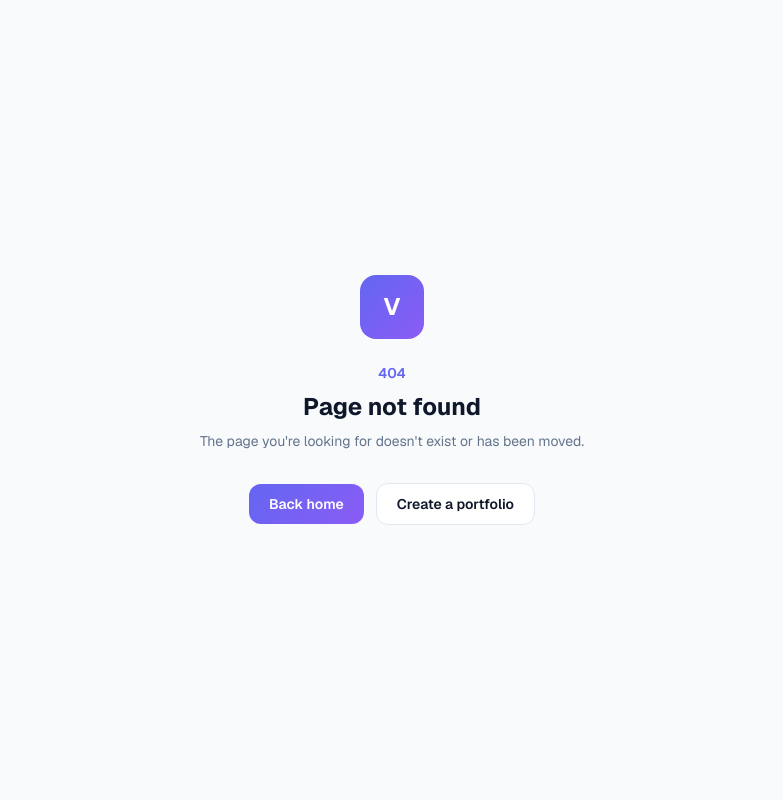
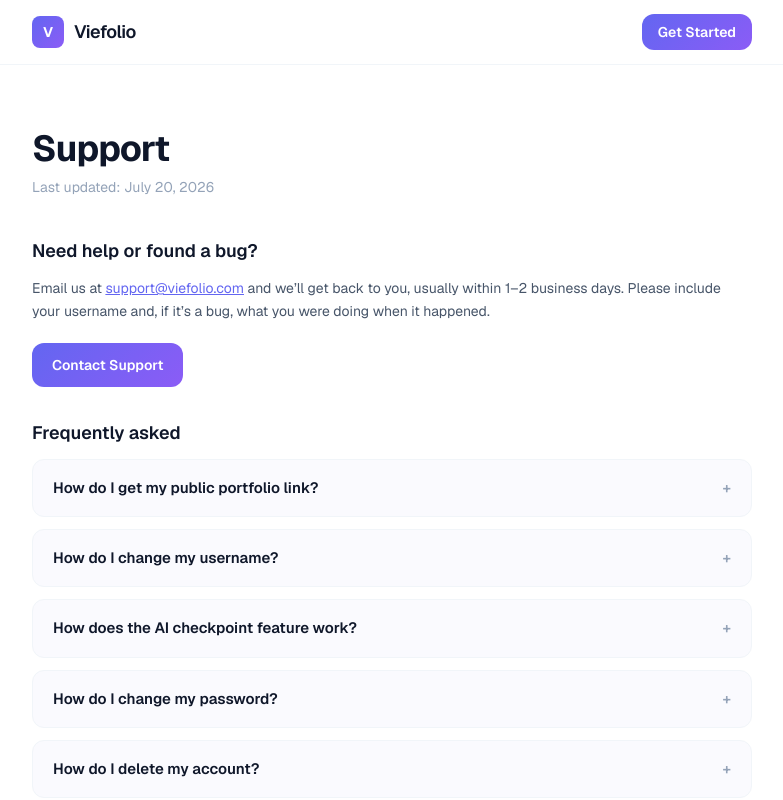
Before and after one commit to unpronohoney/viefolio-web, a Next.js app: page /support in a window 1280 px wide. Before the commit this address had no page. Shown: the top 800 px of the page, without its empty margins (248-1031 px from the left). Built offline with nearby package versions, Linux system fonts and the light colour scheme.

Commit message:
support page is added

```diff
--- /dev/null
+++ b/app/support/page.tsx
@@ -0,0 +1,72 @@
+import type { Metadata } from "next";
+import LegalPage, { LegalSection } from "@/components/LegalPage";
+
+export const metadata: Metadata = {
+  title: "Support — Viefolio",
+  description: "Get help with Viefolio, your living portfolio on iOS and the web.",
+};
+
+function Faq({ q, a }: { q: string; a: React.ReactNode }) {
+  return (
+    <details className="group border border-[#f1f5f9] rounded-xl px-5 py-4 mb-3 bg-[#fafafe]">
+      <summary className="flex items-center justify-between cursor-pointer list-none font-semibold text-[#0f172a] text-[15px]">
+        {q}
+        <span className="text-[#94a3b8] transition-transform group-open:rotate-45">+</span>
+      </summary>
+      <div className="text-sm text-[#475569] leading-relaxed mt-3 space-y-2">{a}</div>
+    </details>
+  );
+}
+
+export default function SupportPage() {
+  return (
+    <LegalPage title="Support" updated="July 20, 2026">
+      <LegalSection title="Need help or found a bug?">
+        <p>
+          Email us at{" "}
+          <a href="mailto:support@viefolio.com" className="text-[#6366f1] underline">support@viefolio.com</a>{" "}
+          and we&rsquo;ll get back to you, usually within 1&ndash;2 business days. Please include your
+          username and, if it&rsquo;s a bug, what you were doing when it happened.
+        </p>
+        <a
+          href="mailto:support@viefolio.com"
+          className="inline-block mt-2 px-5 py-3 rounded-xl text-sm font-semibold text-white"
+          style={{ background: "linear-gradient(135deg, #6366f1, #8b5cf6)" }}
+        >
+          Contact Support
+        </a>
+      </LegalSection>
+
+      <LegalSection title="Frequently asked">
+        <Faq
+          q="How do I get my public portfolio link?"
+          a={<p>Your portfolio is published at <strong>yourname.viefolio.com</strong>. Set your username on viefolio.com, then open the app&rsquo;s Settings tab to view and share your link.</p>}
+        />
+        <Faq
+          q="How do I change my username?"
+          a={<p>Usernames are tied to a domain reservation, so they&rsquo;re changed on viefolio.com rather than in the iOS app.</p>}
+        />
+        <Faq
+          q="How does the AI checkpoint feature work?"
+          a={<p>When you tap &ldquo;Generate with AI&rdquo; on a project, its title, description, and tech stack are sent to Google&rsquo;s Gemini API, which suggests weighted milestones. You can edit or delete any of them afterward.</p>}
+        />
+        <Faq
+          q="How do I change my password?"
+          a={<p>Open Settings &rarr; Change Password. For email accounts we send a 6&#8209;digit code to your inbox to confirm the change, and you can sign out of all other devices at the same time.</p>}
+        />
+        <Faq
+          q="How do I delete my account?"
+          a={<p>Open Settings &rarr; Delete Account, type your username to confirm, and enter the code we email you. This permanently removes your portfolio, projects, images, and login. It cannot be undone.</p>}
+        />
+        <Faq
+          q="Why does the app show a sign-in location?"
+          a={<p>To help you spot unfamiliar sign&#8209;ins, we show an approximate city derived from your IP address for each active session. We never use GPS or precise location.</p>}
+        />
+        <Faq
+          q="Can I use my portfolio data on my own website?"
+          a={<p>Yes. Settings &rarr; API Access gives you a read&#8209;only endpoint to pull your published projects into any site &mdash; Viefolio works as a headless CMS.</p>}
+        />
+      </LegalSection>
+    </LegalPage>
+  );
+}
```
